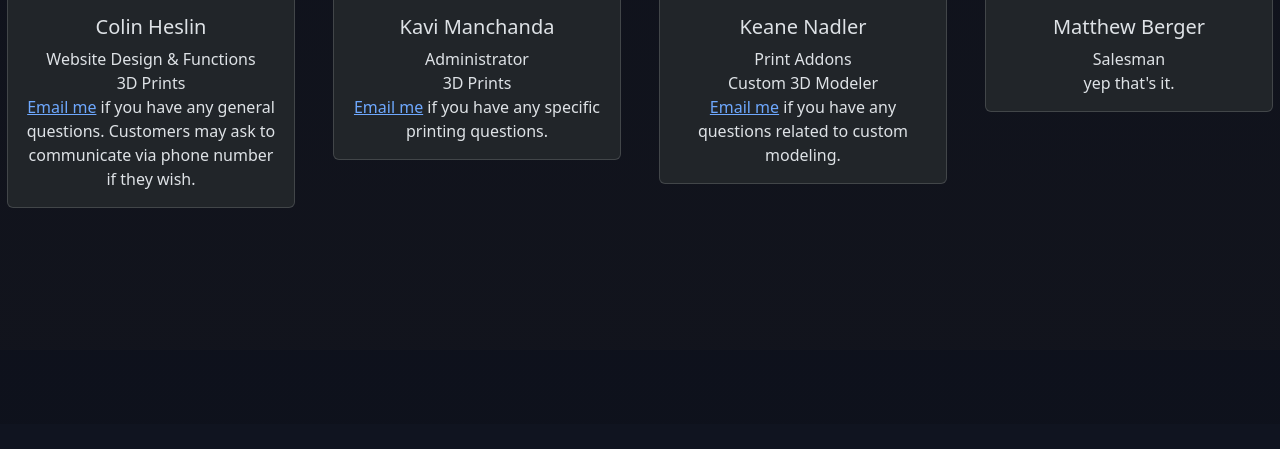
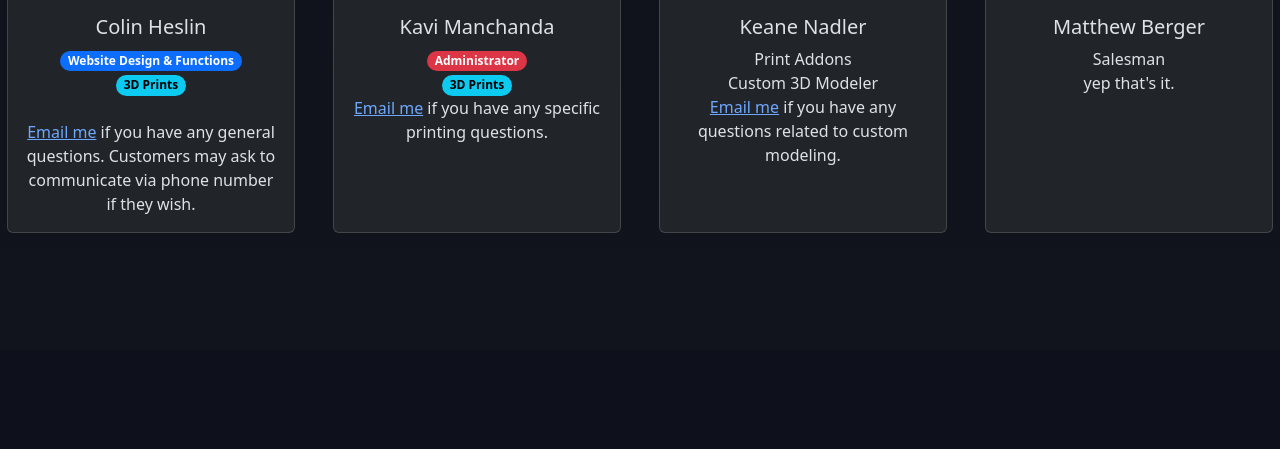
Before and after one commit to cheslin23t/3D-Printing-Order-Management, a Flask app: page / in a window 1280 px wide. Shown: the part 2050-2499 px from the top of the page. Before the commit the page ends 2258 px from the top, so only its background shows below. Run offline with Flask 3, Linux system fonts and the light colour scheme; some libraries are stand-ins or nearby versions; some web fonts are replaced.

Commit message:
Home Page Formatting

```diff
--- a/templates/index.html
+++ b/templates/index.html
@@ -210,52 +210,55 @@
         <br>
         <center data-bs-theme="dark">
     <div class="row">
-                <div class="col">
+        <div class="col h-100">
             <div class="card" style="width: 18rem;">
                 <img src="https://img.stablecog.com/insecure/1536w/aHR0cHM6Ly9iLnN0YWJsZWNvZy5jb20vY2ZhNmQ2YWItYjQ4MS00YmIwLTlkYjAtNzgwMzdlZDdhZTZmLmpwZWc.webp"
                     class="card-img-top">
                 <div class="card-body">
                     <h5 class="card-title">Colin Heslin</h5>
-                            <p class="card-text fs-6">Website Design & Functions <br>3D Prints <br>
-                                <a href="mailto:colin.heslin@irvingtonschools.org">Email me</a> if you have any general
-                                questions. Customers may ask to communicate via phone number if they wish.
-                            </p>
+                    <p class="card-text fs-6"><span class="badge rounded-pill text-bg-primary">Website Design & Functions</span><br>
+                        <p class="card-text fs-6"><span class="badge rounded-pill text-bg-info">3D Prints</span><br><br><a
+                            href="mailto:colin.heslin@irvingtonschools.org">Email me</a> if you have any general questions. Customers may ask to communicate via phone number if they wish.</p>
                 </div>
             </div>
         </div>
         <div class="col">
-                    <div class="card" style="width: 18rem;">
+            <div class="card h-100" style="width: 18rem;">
                 <img src="https://www.greatcanadiantrails.com/croppedImages/North-America/Canada/Banff-National-Park-2763333-1600px.jpg"
                     class="card-img-top">
                 <div class="card-body">
                     <h5 class="card-title">Kavi Manchanda</h5>
-                            <p class="card-text fs-6">Administrator <br>3D Prints <br>
-                                <a href="mailto:kavi.manchanda@irvingtonschools.org">Email me</a> if you have any
-                                specific printing questions.
-                            </p>
+                    <p class="card-text fs-6"><p class="card-text fs-6"><span class="badge rounded-pill text-bg-danger">Administrator</span><br><p class="card-text fs-6"><span class="badge rounded-pill text-bg-info">3D Prints</span><br><a
+                            href="mailto:kavi.manchanda@irvingtonschools.org">Email me</a> if you have any specific
+                        printing
+                        questions.</p>
+
                 </div>
             </div>
         </div>
+
         <div class="col">
-                    <div class="card" style="width: 18rem;">
+            <div class="card h-100" style="width: 18rem;">
                 <img src="https://cdn.theatlantic.com/thumbor/zPjLr2iJmQmXa9fHPuP6w_ycz-c=/1500x998/media/img/photo/2016/06/earth-from-above-expedition-47-aboa/e01_ISS047E133215/original.jpg"
                     class="card-img-top">
                 <div class="card-body">
                     <h5 class="card-title">Keane Nadler</h5>
-                            <p class="card-text fs-6">Print Addons <br>Custom 3D Modeler <br>
-                                <a href="mailto:keane.nadler@irvingtonschools.org">Email me</a> if you have any
-                                questions related to custom modeling.
-                            </p>
+                    <p class="card-text fs-6">Print Addons<br>Custom 3D Modeler<br><a
+                            href="mailto:keane.nadler@irvingtonschools.org">Email me</a> if you have any questions
+                        related
+                        to
+                        custom modeling.</p>
                 </div>
             </div>
         </div>
+
         <div class="col">
-                    <div class="card" style="width: 18rem;">
+            <div class="card h-100" style="width: 18rem;">
                 <img src="https://www.greatbeanbags.com/media/amasty/blog/Gaming_room_setup_with_purple_lights.jpg"
                     class="card-img-top">
                 <div class="card-body">
                     <h5 class="card-title">Matthew Berger</h5>
-                            <p class="card-text fs-6">Salesman <br>yep that's it. </p>
+                    <p class="card-text fs-6">Salesman<br>yep that's it.</p>
                 </div>
             </div>
         </div>
```
Lines whose indentation alone changed are shown as unchanged.
